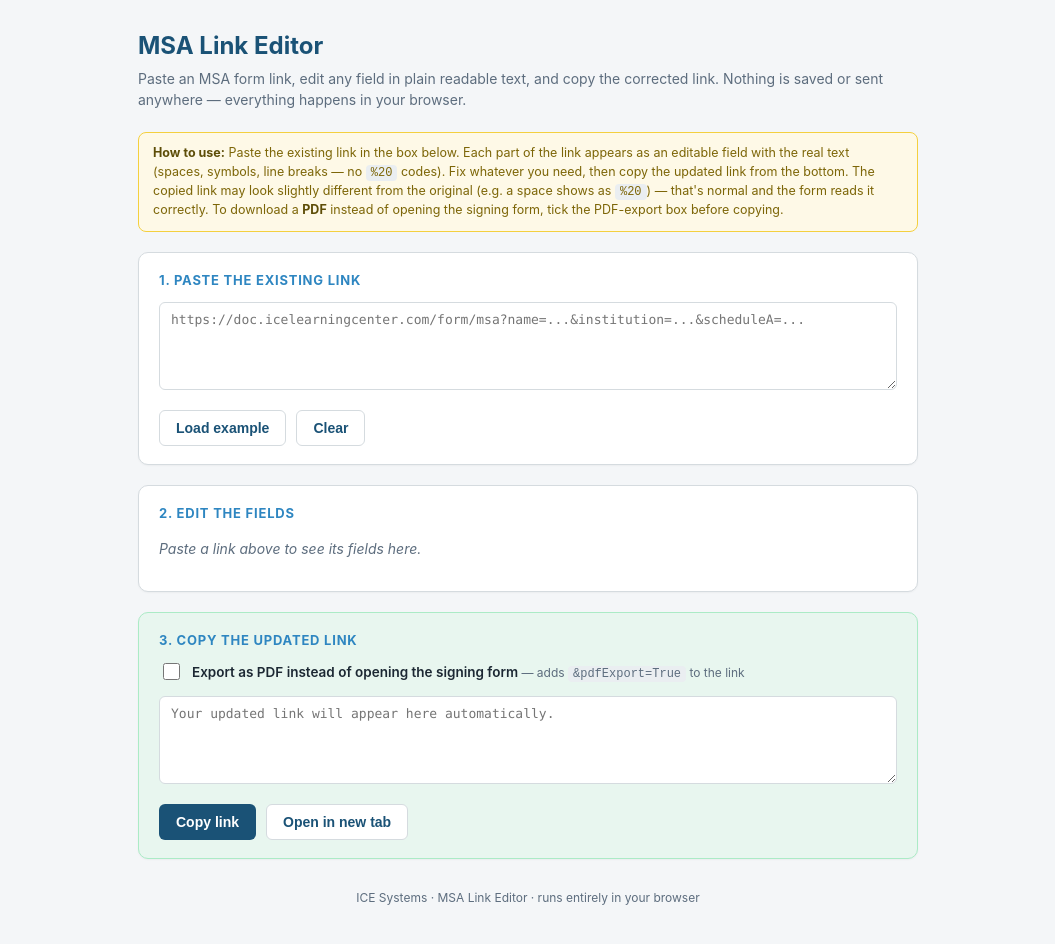
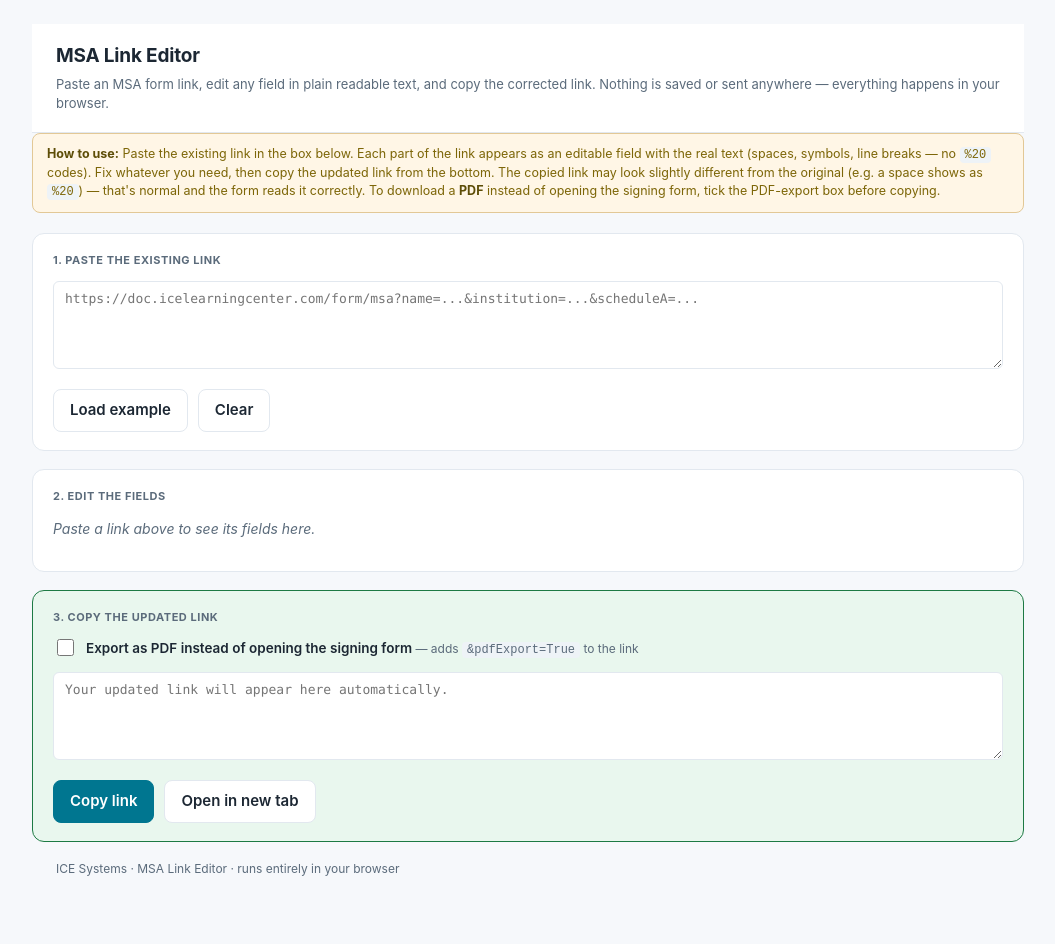
Before and after one commit to icelearningcenter/msa-link-editor, a plain HTML site: page index.html in a window 1280 px wide. Shown: the whole page, without its empty margins (112-1167 px from the left). Drawn offline with Linux system fonts and the light colour scheme.

Commit message:
Update styling to match ice_tools.css design system
Replace color scheme with ICE tools palette (teal #007690 accents, blue-grey
background #f6f8fb). Make header sticky with white background. Update card
styling, button appearance, and typography to align with the shared house style.

```diff
--- a/index.html
+++ b/index.html
@@ -7,87 +7,97 @@
 <title>MSA Link Editor — ICE</title>
 <style>
   :root {
-    --ice-blue: #1a5276;
-    --ice-blue-light: #2e86c1;
-    --bg: #f4f6f8;
+    --ink: #1c2733;
+    --ink-soft: #5b6b7b;
+    --line: #e2e8ef;
+    --bg: #f6f8fb;
     --card: #ffffff;
-    --border: #d5dbdf;
-    --text: #1c2833;
-    --muted: #5d6d7e;
-    --good: #1e8449;
-    --good-bg: #e8f6ef;
-    --warn-bg: #fef9e7;
-    --warn-border: #f4d03f;
+    --accent: #007690;
+    --accent-d: #005a6e;
+    --ok: #1d7a44;
+    --ok-bg: #e9f7ee;
+    --chip: #eef3f7;
   }
   * { box-sizing: border-box; }
   body {
     font-family: -apple-system, "Segoe UI", Roboto, Helvetica, Arial, sans-serif;
     margin: 0;
     background: var(--bg);
-    color: var(--text);
+    color: var(--ink);
     line-height: 1.5;
+    font-size: 15px;
   }
-  .wrap { max-width: 820px; margin: 0 auto; padding: 28px 20px 60px; }
-  header h1 { margin: 0 0 4px; font-size: 24px; color: var(--ice-blue); }
-  header p { margin: 0 0 22px; color: var(--muted); font-size: 14px; }
+  header {
+    background: var(--card);
+    border-bottom: 1px solid var(--line);
+    padding: 18px 24px;
+    position: sticky;
+    top: 0;
+    z-index: 5;
+  }
+  header h1 { margin: 0; font-size: 19px; letter-spacing: -0.01em; }
+  header p { margin: 4px 0 0; color: var(--ink-soft); font-size: 13px; }
+  .wrap { max-width: 1040px; margin: 0 auto; padding: 24px; }
   .card {
     background: var(--card);
-    border: 1px solid var(--border);
-    border-radius: 10px;
+    border: 1px solid var(--line);
+    border-radius: 12px;
     padding: 18px 20px;
-    margin-bottom: 20px;
-    box-shadow: 0 1px 2px rgba(0,0,0,0.04);
+    margin-bottom: 18px;
   }
   .card h2 {
     margin: 0 0 12px;
-    font-size: 13px;
+    font-size: 11px;
     text-transform: uppercase;
-    letter-spacing: 0.06em;
-    color: var(--ice-blue-light);
+    letter-spacing: 0.05em;
+    color: var(--ink-soft);
   }
   label { display: block; font-size: 13px; font-weight: 600; margin: 14px 0 5px; }
   label:first-of-type { margin-top: 0; }
-  .hint { font-weight: 400; color: var(--muted); font-size: 12px; }
+  .hint { font-weight: 400; color: var(--ink-soft); font-size: 12px; }
   input[type="text"], textarea {
     width: 100%;
     padding: 9px 11px;
-    font-size: 14px;
+    font-size: 15px;
     font-family: inherit;
-    border: 1px solid var(--border);
+    border: 1px solid var(--line);
     border-radius: 6px;
     background: #fff;
-    color: var(--text);
+    color: var(--ink);
   }
   input[type="text"]:focus, textarea:focus {
     outline: none;
-    border-color: var(--ice-blue-light);
-    box-shadow: 0 0 0 3px rgba(46,134,193,0.15);
+    border-color: var(--accent);
+    box-shadow: 0 0 0 3px rgba(0,118,144,0.15);
   }
   textarea { resize: vertical; min-height: 70px; }
   textarea.url { min-height: 88px; font-family: ui-monospace, "Cascadia Code", Consolas, monospace; font-size: 13px; }
   .row-actions { display: flex; gap: 10px; flex-wrap: wrap; margin-top: 14px; align-items: center; }
   button {
-    font-size: 14px;
+    font: inherit;
     font-weight: 600;
     padding: 9px 16px;
-    border-radius: 6px;
-    border: 1px solid transparent;
+    border-radius: 8px;
+    border: 1px solid var(--line);
+    background: #fff;
+    color: var(--ink);
     cursor: pointer;
   }
-  button.primary { background: var(--ice-blue); color: #fff; }
-  button.primary:hover { background: var(--ice-blue-light); }
-  button.ghost { background: #fff; color: var(--ice-blue); border-color: var(--border); }
-  button.ghost:hover { border-color: var(--ice-blue-light); }
-  #copied { color: var(--good); font-size: 13px; font-weight: 600; opacity: 0; transition: opacity 0.2s; }
+  button:hover { border-color: #c6d2dd; }
+  button.primary { background: var(--accent); border-color: var(--accent); color: #fff; }
+  button.primary:hover { background: var(--accent-d); border-color: var(--accent-d); }
+  button.ghost { background: #fff; color: var(--ink); border-color: var(--line); }
+  button.ghost:hover { border-color: #c6d2dd; }
+  #copied { color: var(--ok); font-size: 13px; font-weight: 600; opacity: 0; transition: opacity 0.2s; }
   #copied.show { opacity: 1; }
-  .output-card { background: var(--good-bg); border-color: #abebc6; }
+  .output-card { background: var(--ok-bg); border-color: var(--ok); }
   .toggle { display: flex; align-items: flex-start; gap: 9px; margin-bottom: 13px; font-size: 13.5px; font-weight: 600; cursor: pointer; }
-  .toggle input { width: 17px; height: 17px; margin-top: 1px; cursor: pointer; accent-color: var(--ice-blue); flex: 0 0 auto; }
+  .toggle input { width: 17px; height: 17px; margin-top: 1px; cursor: pointer; accent-color: var(--accent); flex: 0 0 auto; }
   .toggle .hint { font-weight: 400; }
-  .empty { color: var(--muted); font-size: 14px; font-style: italic; }
+  .empty { color: var(--ink-soft); font-size: 14px; font-style: italic; }
   .note {
-    background: var(--warn-bg);
-    border: 1px solid var(--warn-border);
+    background: #fff6e6;
+    border: 1px solid #e2c896;
     border-radius: 8px;
     padding: 11px 14px;
     font-size: 12.5px;
@@ -95,8 +105,9 @@
     margin-bottom: 20px;
   }
   .note strong { color: #5d4d07; }
-  footer { text-align: center; color: var(--muted); font-size: 12px; margin-top: 30px; }
-  code { background: #eaeef1; padding: 1px 5px; border-radius: 4px; font-size: 12px; }
+  footer { max-width: 1040px; margin: 0 auto; padding: 0 24px 40px; color: var(--ink-soft); font-size: 12px; }
+  code { background: var(--chip); padding: 1px 5px; border-radius: 4px; font-size: 12px; }
+  .chip { display: inline-block; font-size: 11px; color: var(--ink-soft); background: var(--chip); border-radius: 20px; padding: 2px 9px; }
 </style>
 </head>
 <body>
```
Also changed, not shown: .claude/launch.json (added).
